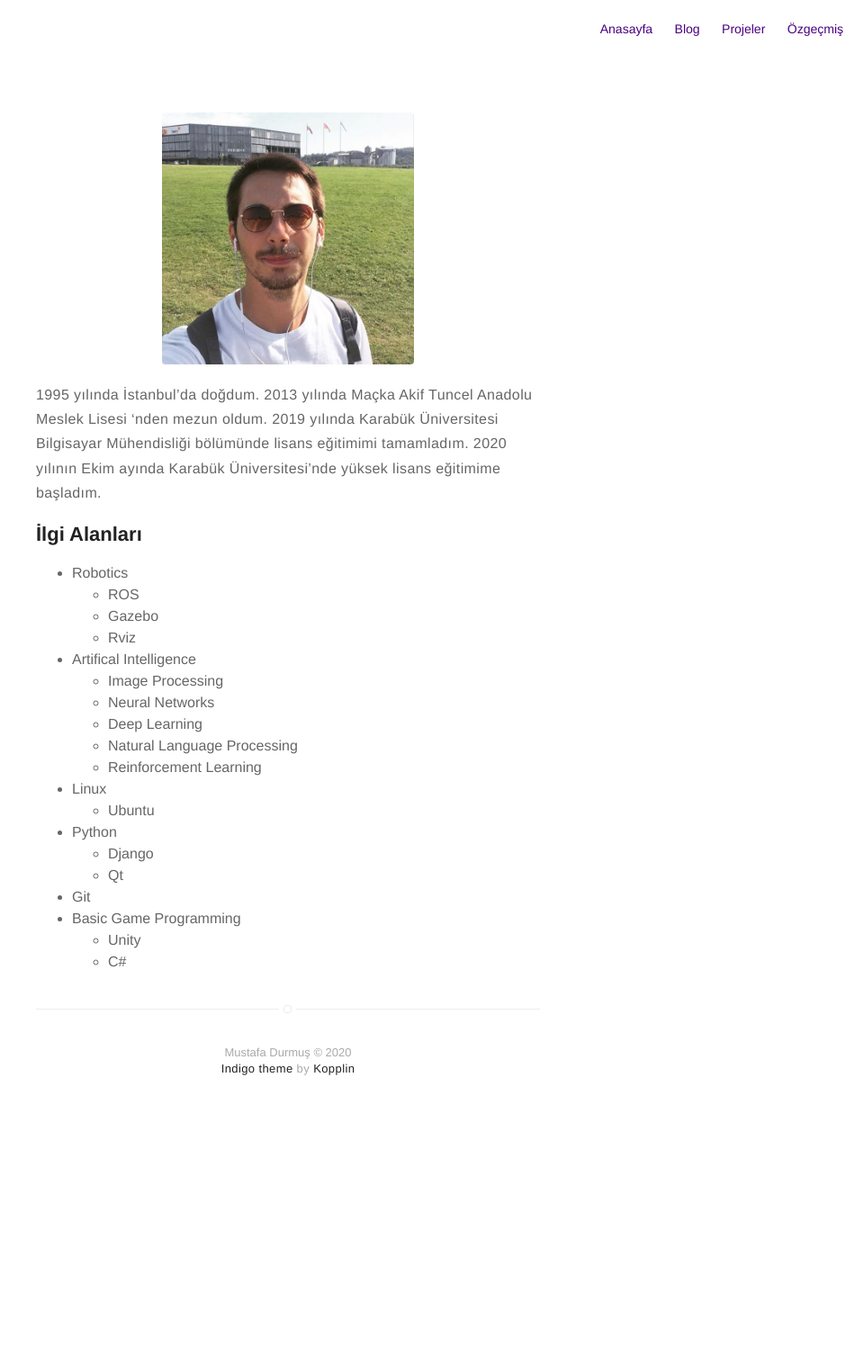
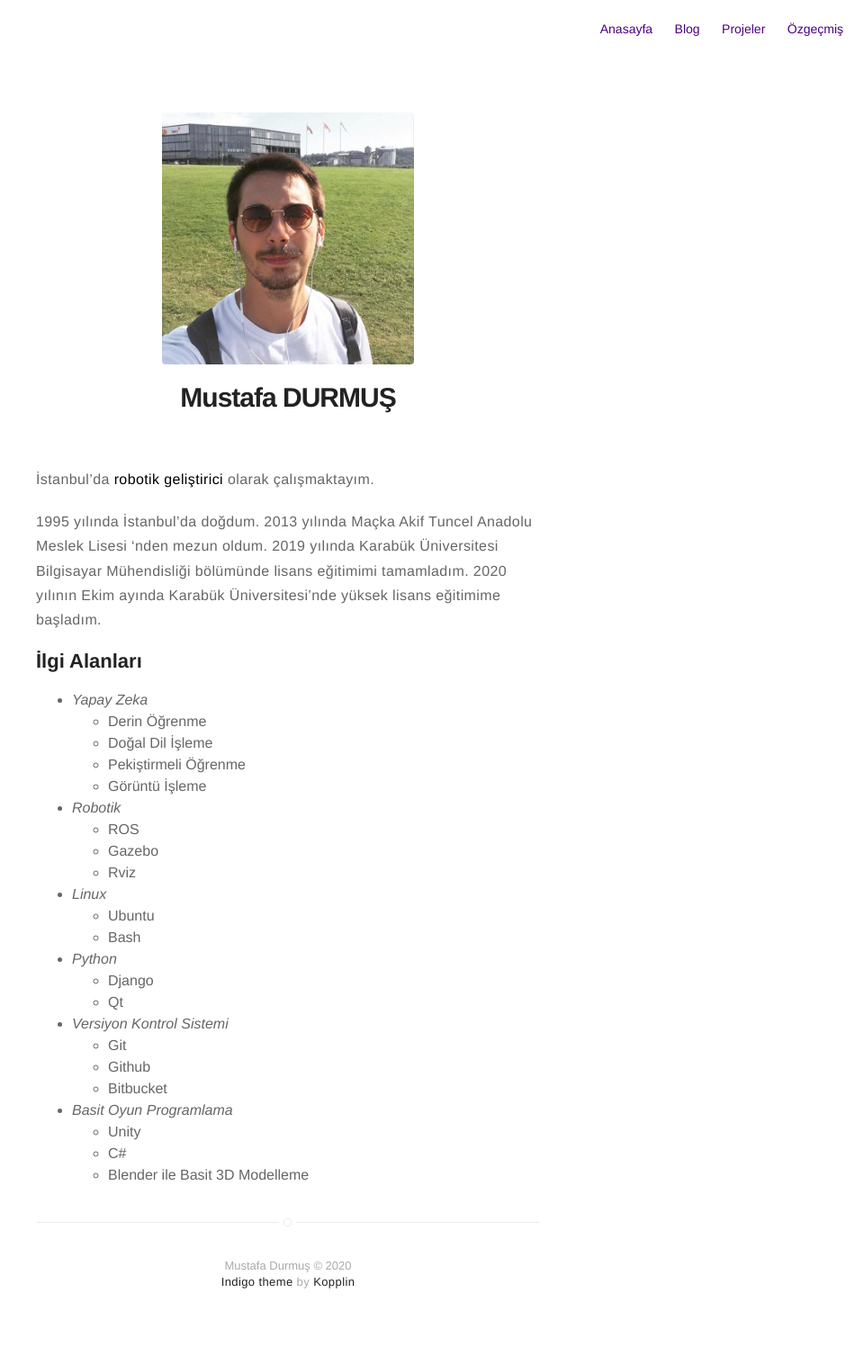
Before and after one commit to mdurmuss/mdurmuss.github.io, a Jekyll site: the page built from about.md, in a window 1280 px wide. Shown: the whole page at 90% size, without its empty margins (320-1280 px from the left). Built offline with Jekyll 4.4.1, drawn with Linux system fonts in a browser that asks for light colours; before the commit the page ends 1259 px from its top, so only the background shows below that.

Commit message:
updated about page.

```diff
--- a/about.md
+++ b/about.md
@@ -5,25 +5,39 @@ published: true
 ---
 ![Profile Image]({{ site.url }}/{{ site.picture }})
 
+# <center>Mustafa DURMUŞ</center>
+
+İstanbul'da **robotik geliştirici** olarak çalışmaktayım.
+
 1995 yılında İstanbul'da doğdum. 2013 yılında Maçka Akif Tuncel Anadolu Meslek Lisesi 'nden mezun oldum. 2019 yılında Karabük Üniversitesi Bilgisayar Mühendisliği bölümünde lisans eğitimimi tamamladım. 2020 yılının Ekim ayında Karabük Üniversitesi'nde yüksek lisans eğitimime başladım.
 
 ## İlgi Alanları
-- Robotics
-    * ROS
+
+- *Yapay Zeka*
+    * Derin Öğrenme
+    * Doğal Dil İşleme
+    * Pekiştirmeli Öğrenme
+    * Görüntü İşleme
+
+- *Robotik*
+    - ROS
     - Gazebo
-    * Rviz
-- Artifical Intelligence
-    - Image Processing
-    - Neural Networks
-    * Deep Learning
-    - Natural Language Processing
-    * Reinforcement Learning
-- Linux
+    - Rviz
+
+- *Linux*
     * Ubuntu
-- Python
+    * Bash
+
+- *Python*
     * Django
-    - Qt
-- Git
-- Basic Game Programming
+    * Qt
+
+- *Versiyon Kontrol Sistemi*
+    - Git
+    - Github
+    - Bitbucket
+
+- *Basit Oyun Programlama*
     - Unity
     - C#
+    - Blender ile Basit 3D Modelleme
```
